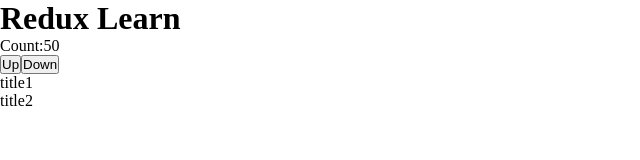
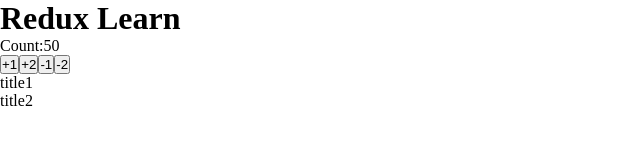
Before and after one commit to hikarucraft/learn-legacy-react-redux, a React (Vite) app in the folder frontend/: page / in a window 1280 px wide. Shown: the top 160 px of the page, without its empty margins (0-640 px from the left). Built offline with nearby package versions, Linux system fonts and the light colour scheme.

Commit message:
actionCreatorを用いて、増やす数減らす数を指定できた

```diff
--- a/frontend/src/App.tsx
+++ b/frontend/src/App.tsx
@@ -1,12 +1,15 @@
 import { connect } from 'react-redux'
 import type { AppComponentProps } from './types/types'
+import { increaseCount, decreaseCount } from './actions'
 const App = ({ countDayo, postsDayo, increase, decrease }) => {
   return (
     <div>
       <h1>Redux Learn</h1>
       <p>Count:{countDayo}</p>
-      <button onClick={increase}>Up</button>
-      <button onClick={decrease}>Down</button>
+      <button onClick={(e) => increase(1)}>+1</button>
+      <button onClick={(e) => increase(2)}>+2</button>
+      <button onClick={(e) => decrease(1)}>-1</button>
+      <button onClick={(e) => decrease(2)}>-2</button>
       <ul>
         {postsDayo.map((post) => (
           <li key={post.id}>{post.title}</li>
@@ -24,8 +27,8 @@ const mapStateToProps = (state: any) => {
 }
 const mapDispatchToProps = (dispatch: any) => {
   return {
-    increase: () => dispatch({ type: 'INCREASE_COUNT' }),
-    decrease: () => dispatch({ type: 'DECREASE_COUNT' }),
+    increase: (amount) => dispatch(increaseCount(amount)),
+    decrease: (amount) => dispatch(decreaseCount(amount)),
   }
 }
 
--- /dev/null
+++ b/frontend/src/actions.ts
@@ -0,0 +1,10 @@
+export const INCREASE_COUNT = '@@myapp/INCREASE_COUNT'
+export const DECREASE_COUNT = '@@myapp/DECREASE_COUNT'
+export const increaseCount = (amount) => ({
+  type: INCREASE_COUNT,
+  payload: amount,
+})
+export const decreaseCount = (amount) => ({
+  type: DECREASE_COUNT,
+  payload: amount,
+})
--- a/frontend/src/store.ts
+++ b/frontend/src/store.ts
@@ -1,5 +1,6 @@
 import { legacy_createStore as createStore, combineReducers } from 'redux'
 import type { countStateType, postsStateType } from './types/types'
+import { INCREASE_COUNT, DECREASE_COUNT } from './actions'
 // state
 const countInitialState: countStateType = {
   count: 50,
@@ -15,13 +16,13 @@ const postsInitialState: postsStateType = {
 //reducer
 const countReducer = (state = countInitialState, action) => {
   switch (action.type) {
-    case 'INCREASE_COUNT':
+    case INCREASE_COUNT:
       return {
-        count: state.count + 1,
+        count: state.count + action.payload,
       }
-    case 'DECREASE_COUNT':
+    case DECREASE_COUNT:
       return {
-        count: state.count - 1,
+        count: state.count - action.payload,
       }
     default:
       return state
```
